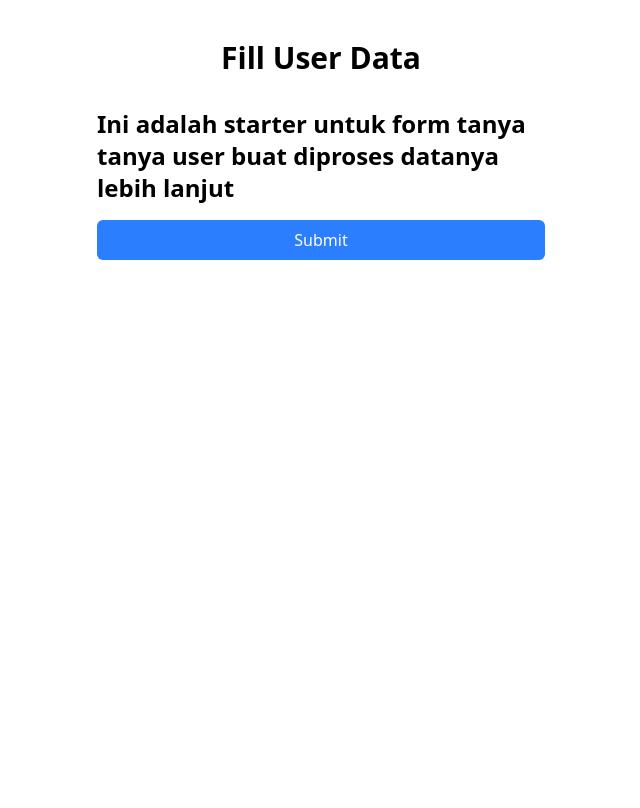
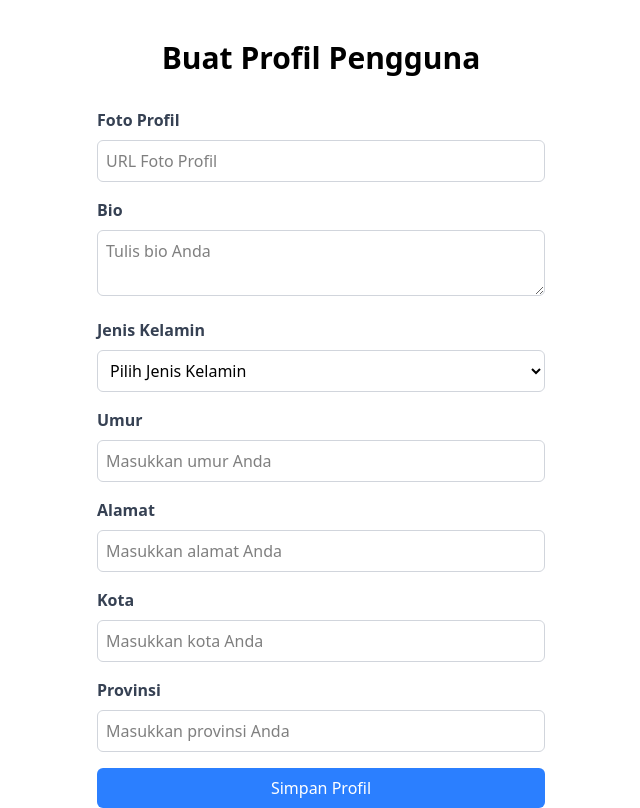
Before and after one commit to RezzaFairusNugraha/CultureConnect-Client, a React (Vite) app: page /fill-user-data in a window 1280 px wide. Shown: the whole page, without its empty margins (319-959 px from the left). Built offline with nearby package versions, Linux system fonts and the light colour scheme; no server answers; sample sign-in values are in the browser's storage.

Commit message:
feat: add form for user data and fetched API form server

```diff
--- a/src/api/index.js
+++ b/src/api/index.js
@@ -109,6 +109,45 @@ const logout = async () => {
   }
 };
 
+export const getUserProfile = async () => {
+  try {
+    const token = localStorage.getItem("token");
+    const response = await api.get("/profile", {
+      headers: { Authorization: `Bearer ${token}` },
+    });
+    return response.data;
+  } catch (error) {
+    console.error("Gagal mendapatkan profil pengguna:", error);
+    throw error;
+  }
+};
+
+export const updateUserProfile = async (profileData) => {
+  try {
+    const token = localStorage.getItem("token");
+    const response = await api.put("/profile", profileData, {
+      headers: { Authorization: `Bearer ${token}` },
+    });
+    return response.data;
+  } catch (error) {
+    console.error("Gagal memperbarui profil pengguna:", error);
+    throw error;
+  }
+};
+
+export const addUserProfile = async (profileData) => {
+  try {
+    const token = localStorage.getItem("token");
+    const response = await api.post("/profile", profileData, {
+      headers: { Authorization: `Bearer ${token}` },
+    });
+    return response.data;
+  } catch (error) {
+    console.error("Gagal membuat profil pengguna:", error);
+    throw error;
+  }
+};
+
 export {
   login,
   register,
--- a/src/pages/Auth/UserFormData.jsx
+++ b/src/pages/Auth/UserFormData.jsx
@@ -1,28 +1,139 @@
+import React, { useState } from "react";
 import { useNavigate } from "react-router-dom";
+import { addUserProfile } from "../../api/index";
 
 const UserFormData = () => {
-    const navigate = useNavigate(); // Fixed declaration
-    const handleSubmit = (e) => {
+  const navigate = useNavigate();
+  const [profile, setProfile] = useState({
+    profilePic: "",
+    bio: "",
+    gender: "",
+    age: "",
+    address: "",
+    city: "",
+    province: "",
+  });
+  const [error, setError] = useState("");
+  const [loading, setLoading] = useState(false);
+
+  const handleChange = (e) => {
+    const { name, value } = e.target;
+
+    setProfile((prevProfile) => ({
+      ...prevProfile,
+      [name]: name === "age" ? parseInt(value, 10) || "" : value, // Konversi age ke integer
+    }));
+  };
+
+  const handleSubmit = async (e) => {
     e.preventDefault();
-        // Handle form submission logic here
-        navigate("/dashboard");
+    setLoading(true);
+    setError("");
+
+    try {
+      await addUserProfile(profile); // Panggil API untuk menambahkan profil
+      alert("Profil berhasil dibuat!");
+      navigate("/dashboard"); // Arahkan ke dashboard setelah berhasil
+    } catch (err) {
+      setError("Gagal membuat profil pengguna");
+    } finally {
+      setLoading(false);
+    }
   };
+
   return (
     <div>
-            <h1 className="text-3xl font-bold text-center mt-10">
-                Fill User Data
-            </h1>
-            <form className="max-w-md mx-auto mt-8">
-                <h1 className="text-2xl font-bold mb-4">Ini adalah starter untuk form tanya tanya user buat diproses datanya lebih lanjut</h1>
+      <h1 className="text-3xl font-bold text-center mt-10">Buat Profil Pengguna</h1>
+      <form className="max-w-md mx-auto mt-8" onSubmit={handleSubmit}>
+        <div className="mb-4">
+          <label className="block text-gray-700 font-bold mb-2">Foto Profil</label>
+          <input
+            type="text"
+            name="profilePic"
+            value={profile.profilePic}
+            onChange={handleChange}
+            className="w-full border border-gray-300 rounded-md p-2"
+            placeholder="URL Foto Profil"
+          />
+        </div>
+        <div className="mb-4">
+          <label className="block text-gray-700 font-bold mb-2">Bio</label>
+          <textarea
+            name="bio"
+            value={profile.bio}
+            onChange={handleChange}
+            className="w-full border border-gray-300 rounded-md p-2"
+            placeholder="Tulis bio Anda"
+          />
+        </div>
+        <div className="mb-4">
+          <label className="block text-gray-700 font-bold mb-2">Jenis Kelamin</label>
+          <select
+            name="gender"
+            value={profile.gender}
+            onChange={handleChange}
+            className="w-full border border-gray-300 rounded-md p-2"
+          >
+            <option value="">Pilih Jenis Kelamin</option>
+            <option value="Laki-laki">Laki-laki</option>
+            <option value="Perempuan">Perempuan</option>
+          </select>
+        </div>
+        <div className="mb-4">
+          <label className="block text-gray-700 font-bold mb-2">Umur</label>
+          <input
+            type="number"
+            name="age"
+            value={profile.age}
+            onChange={handleChange}
+            className="w-full border border-gray-300 rounded-md p-2"
+            placeholder="Masukkan umur Anda"
+          />
+        </div>
+        <div className="mb-4">
+          <label className="block text-gray-700 font-bold mb-2">Alamat</label>
+          <input
+            type="text"
+            name="address"
+            value={profile.address}
+            onChange={handleChange}
+            className="w-full border border-gray-300 rounded-md p-2"
+            placeholder="Masukkan alamat Anda"
+          />
+        </div>
+        <div className="mb-4">
+          <label className="block text-gray-700 font-bold mb-2">Kota</label>
+          <input
+            type="text"
+            name="city"
+            value={profile.city}
+            onChange={handleChange}
+            className="w-full border border-gray-300 rounded-md p-2"
+            placeholder="Masukkan kota Anda"
+          />
+        </div>
+        <div className="mb-4">
+          <label className="block text-gray-700 font-bold mb-2">Provinsi</label>
+          <input
+            type="text"
+            name="province"
+            value={profile.province}
+            onChange={handleChange}
+            className="w-full border border-gray-300 rounded-md p-2"
+            placeholder="Masukkan provinsi Anda"
+          />
+        </div>
+        {error && <p className="text-red-500 mb-4">{error}</p>}
         <button
           type="submit"
           className="w-full bg-blue-500 text-white py-2 rounded-md hover:bg-blue-600"
-                onClick={handleSubmit}
+          disabled={loading}
         >
-                Submit
+          {loading ? "Menyimpan..." : "Simpan Profil"}
         </button>
       </form>
     </div>
   );
-}
+};
+
 export default UserFormData;
```
Lines whose indentation alone changed are shown as unchanged.
